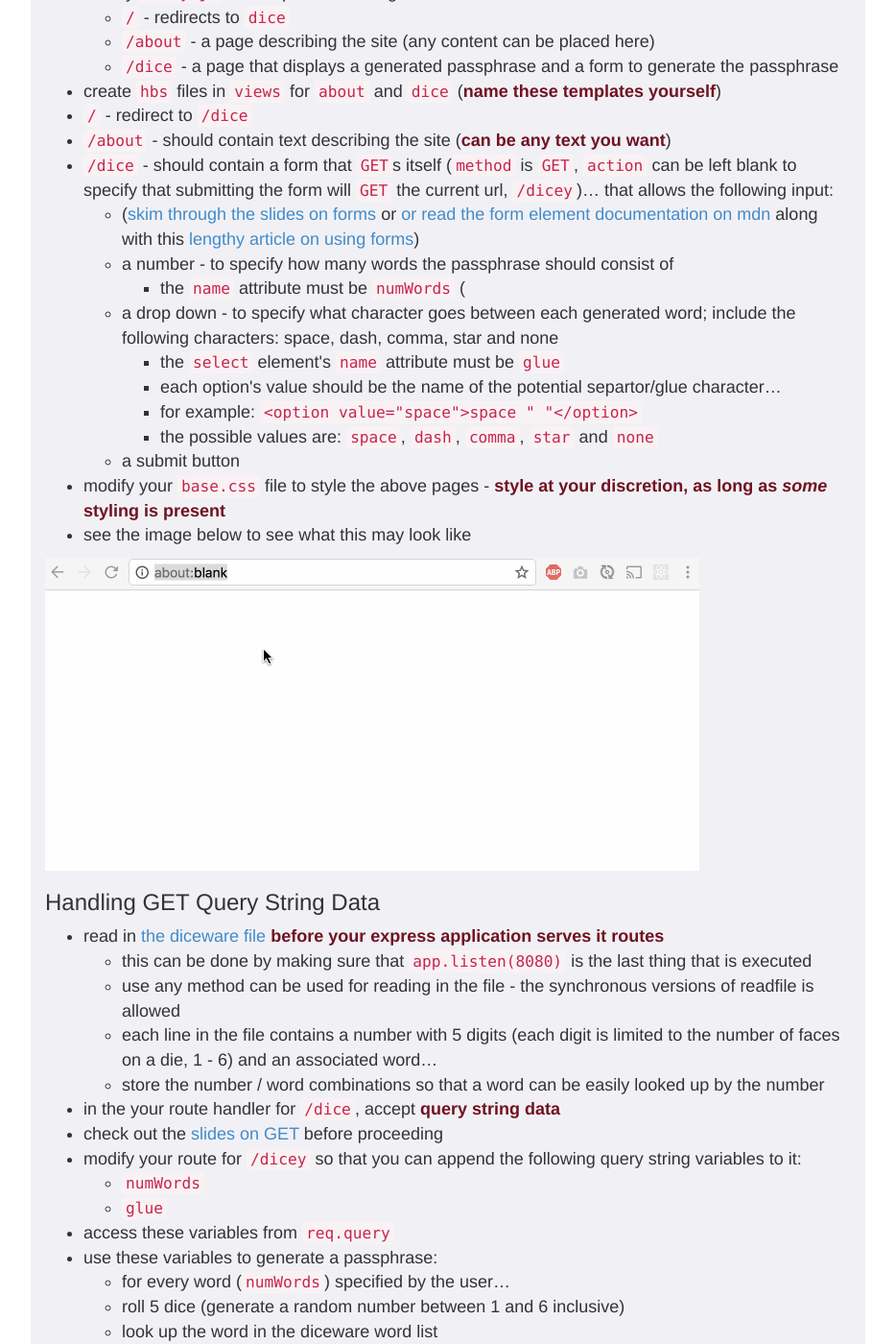
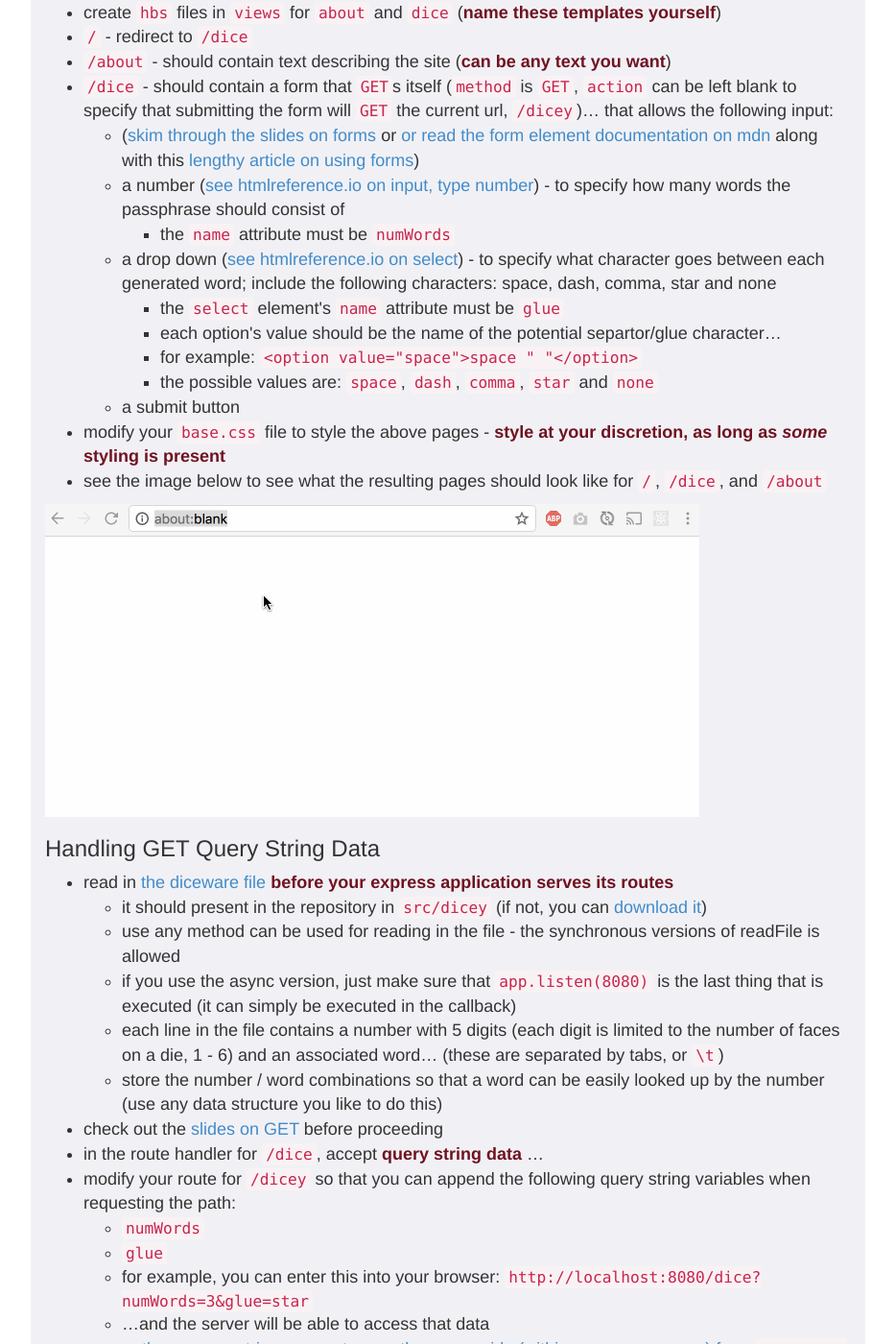
Before and after one commit to foureyes/csci-ua.0480-spring2017-008, a Jekyll site: the page built from homework/04.markdown, in a window 1280 px wide and 1400 px high, scrolled down 3416 px. Shown: the whole window at 96% size, without its empty margins (173-1106 px from the left). Built offline with Jekyll 4.4.1, drawn with Linux system fonts in a browser that asks for light colours; some of the changed text lies outside the part shown.

Commit message:
update hw 4

```diff
--- a/homework/04.markdown
+++ b/homework/04.markdown
@@ -155,43 +151,47 @@ Start off by creating a basic express application runnable through <code>src/dic
 * `/about` - should contain text describing the site (__can be any text you want__)
 * `/dice` - should contain a form that `GET`s itself (`method` is `GET`, `action` can be left blank to specify that submitting the form will `GET` the current url, `/dicey`)...  that allows the following input:
     * ([skim through the slides on forms](../slides/10/forms.html) or [or read the form element documentation on mdn](https://developer.mozilla.org/en-US/docs/Web/Guide/HTML/Forms/How_to_structure_an_HTML_form#The_<form>_element) along with this [lengthy article on using forms](https://developer.mozilla.org/en-US/docs/Web/Guide/HTML/Forms/My_first_HTML_form))
-    * a number - to specify how many words the passphrase should consist of
-        * the `name` attribute must be `numWords` (
-    * a drop down - to specify what character goes between each generated word; include the following characters: space, dash, comma, star and none
+    * a number ([see htmlreference.io on input, type number](http://htmlreference.io/element/input/)) - to specify how many words the passphrase should consist of
+        * the `name` attribute must be `numWords`
+    * a drop down ([see htmlreference.io on select](http://htmlreference.io/element/select/)) - to specify what character goes between each generated word; include the following characters: space, dash, comma, star and none
         * the `select` element's `name` attribute must be `glue`
         * each option's value should be the name of the potential separtor/glue character...
         * for example: `<option value="space">space " "</option>`
         * the possible values are: `space`, `dash`, `comma`, `star` and `none`
     * a submit button
 * modify your `base.css` file to style the above pages - __style at your discretion, as long as _some_ styling is present__
-* see the image below to see what this may look like
+* see the image below to see what the resulting pages should look like for `/`, `/dice`, and `/about`
 
 ![paths](../resources/img/hw04-dicey-01-paths.gif)
 
 ### Handling GET Query String Data
 
-* read in [the diceware file](04/diceware.wordlist.txt) __before your express application serves it routes__
-    * this can be done by making sure that `app.listen(8080)` is the last thing that is executed
-    * use any method can be used for reading in the file - the synchronous versions of readfile is allowed
-    * each line in the file contains a number with 5 digits (each digit is limited to the number of faces on a die, 1 - 6) and an associated word...
-    * store the number / word combinations so that a word can be easily looked up by the number
-* in the your route handler for `/dice`, accept __query string data__
+* read in [the diceware file](04/diceware.wordlist.txt) __before your express application serves its routes__
+    * it should present in the repository in `src/dicey` (if not, you can [download it](04/diceware.wordlist.txt))
+    * use any method can be used for reading in the file - the synchronous versions of readFile is allowed
+    * if you use the async version, just make sure that `app.listen(8080)` is the last thing that is executed (it can simply be executed in the callback)
+    * each line in the file contains a number with 5 digits (each digit is limited to the number of faces on a die, 1 - 6) and an associated word... (these are separated by tabs, or `\t`)
+    * store the number / word combinations so that a word can be easily looked up by the number (use any data structure you like to do this)
 * check out the [slides on GET](../slides/10/review-get.html) before proceeding
-* modify your route for `/dicey` so that you can append the following query string variables to it:
+* in the route handler for `/dice`, accept __query string data__ ...
+* modify your route for `/dicey` so that you can append the following query string variables when requesting the path:
     * `numWords`
     * `glue`
-* access these variables from `req.query`
-* use these variables to generate a passphrase:
+    * for example, you can enter this into your browser: `http://localhost:8080/dice?numWords=3&glue=star`
+    * ...and the server will be able to access that data
+* [access these query string parameters on the server side (within your express app) from `req.query`](https://expressjs.com/en/api.html#req.query)
+* use the values in `req.query` to generate a passphrase:
     * for every word (`numWords`) specified by the user...
     * roll 5 dice (generate a random number between 1 and 6 inclusive)
     * look up the word in the diceware word list
     * join all of the generated words by the `glue` character
     * __if the submitted `glue` character is not a space, dash, star, comma or none, or if it's not present, default to space__
-    * __"save" all of the numbers generated and their associated words__ in a variable as _meta_ data for you passphrase generation
+    * __"save" all of the numbers generated and their associated words__ in a variable as _meta_ data for you passphrase generation (that is, you'll send this data over to your template in your `render` call)
 * if `numWords` and `glue` are present and a passphrase was generated...
     * display the resulting passphrase on the page
     * for every word, display the numbers rolled and the word associated with it
     * check out the [slides on templating](../slides/09/templating.html) for help on variables, looping and conditionals in templates
+    * otherwise, only display the form
 * the finished feature should look something like this
 
 ![paths](../resources/img/hw04-dicey-02-url.gif)
@@ -215,7 +215,7 @@ Troubleshooting
 2. check that your form's method is `GET`
 3. try logging out the variables that you pass to your template; if your template is receiving variables, but no data is being displayed, then there is an issue in how those variables are accessed in the form
 
-The resulting interaction should look like:
+The resulting interaction should look like this (__notice that the query string parameters are added to the url on form submission__):
 
 
 ![paths](../resources/img/hw04-dicey-03-form.gif)
@@ -234,35 +234,33 @@ First, lets make sure we can serve up static content, like css and images.
 * create the following directory structure in your `src/foodz` directory
 	* <code>public</code>
 	* <code>public/css</code>
-	* <code>public/img</code>
+	* <code>public/img</code> (optional)
 * add a blank css file in <code>public/css/base.css</code>
 * create a basic express application called <code>app.js</code>; you don't have to define any routes yet...
 * just add the appropriate requires and middleware to enable static file serving:
 	* check out the [slides on serving static files with Express](../slides/08/express.html#/29)
 * test that both the css files and image work
-	* for example, try to curl <code>http://localhost:3000/css/base.css</code>
+	* for example, try to curl <code>http://localhost:8080/css/base.css</code>
 	* or go that url in your browser
 * set up handlebars - [these slides](../slides/09/templating.html#/) may help
-	* create the appropriate views/templates and layout
+	* create the appropriate views/templates and layout in `src/foodz`
 		* <code>views</code>
 		* <code>views/layout.hbs</code>
-* in your <code>views/layout.hbs</code>, drop in the surrounding html that will go on every page
-	* pull in your <code>base.css</code> stylesheet
-	* include an <code>h1</code> on every page... the header on every page should say __The Busy Birder__
+* in your <code>views/layout.hbs</code>, drop in the surrounding html that will go on every page (well, there's only one page, but you get the idea!)
 	* don't forget <code>body</code>, surrounded by triple curly braces!
 * create a template for the single homepage (call this whatever you want... just make sure you can pull it up later), add an <code>h1</code> header with the title of the site
 * create the appropriate route so that a <code>GET</code> request pulls up the page
-* add some css to change the font family, margins, etc. (__style at yoru discretion__)
+* add some css to change the font family, margins, etc. (__style at youyour discretion__)
 * test your page
 
 
 ### Creating Forms
 
-You'll need to forms for this site: one to filter the meal recommendations, the other to add a meal recommendation
+You'll need two forms for this site: one to filter the meal recommendations, the other to add a meal recommendation
 
 For a quick refresher on forms, check out:
 
-* [these slide](../slides/10/forms.html)
+* [these slides](../slides/10/forms.html)
 * [the form element documentation on mdn](https://developer.mozilla.org/en-US/docs/Web/Guide/HTML/Forms/How_to_structure_an_HTML_form#The_<form>_element), and a [lengthy article on using forms](https://developer.mozilla.org/en-US/docs/Web/Guide/HTML/Forms/My_first_HTML_form)
 
 1. create a `GET` form that has a blank `action` (so that submissions request the same path); this is the __filter form__:
@@ -279,11 +277,11 @@ For a quick refresher on forms, check out:
 
 ### Seeding Some Content
 
-Now for some actual content. Our site wi
+Now for some actual content. Our site will display meal recommendations, but it would be nice to start out with some initial data.
 
-__Bootstrap the list with some data.__
+__Bootstrap the list of meals with initial data.__
 
-* store all of the birdwatching data in a global variable
+* store all of the meal data in a global variable
 * (This isn't really good practice, but we'll have to store the data _somewhere_ for now!)
 * you can choose whatever data structure that you want to store a collection of recommended meals (for example, an `Array` of objects)
 * remember that every meal has a `name`, `description`, and `category`
@@ -331,7 +329,9 @@ The interaction should look like this:
 
 ### Create a Meal Recommendation Form
 
-* require the <code>body-parser</code> middleware and use it; this will allow you to access the content of the request's body
+The create form requires a POST (since we're dealing with adding data). [Read the slides on POST forms](../slides/10/forms.html#/7). To do this...
+
+* require the <code>body-parser</code> middleware and use it; this will allow you to access the content of a request's body
     * `const bodyParser = require('body-parser');`
     * `app.use(bodyParser.urlencoded({extended: false}));`
 * in your route handler for <code>GET</code> requests on <code>/</code>...
@@ -347,12 +347,10 @@ The interaction should look like this:
 	* use the data in `req.body` to create a new meal recommendation
 	* ...after that, redirect back to <code>/</code> with a <code>GET</code> request
 * the interaction on Chrome's web developer tools' networking tab should look something like this:
-
-1. <code>GET / </code> to display the form initially
-2. `POST` the form
-3. `GET` the original form again
-
-(2 and 3 happen right after you press the submit button). The entire interaction should look like this:
+    1. <code>GET / </code> to display the form initially
+    2. `POST` the form
+    3. `GET` the original form again
+* (2 and 3 happen right after you press the submit button). The entire interaction should look like this:
 
 ![add](../resources/img/hw04-foodz-03-add.gif)
 
```
Also changed, not shown: other parts of homework/04.markdown (+7 -11 lines).
